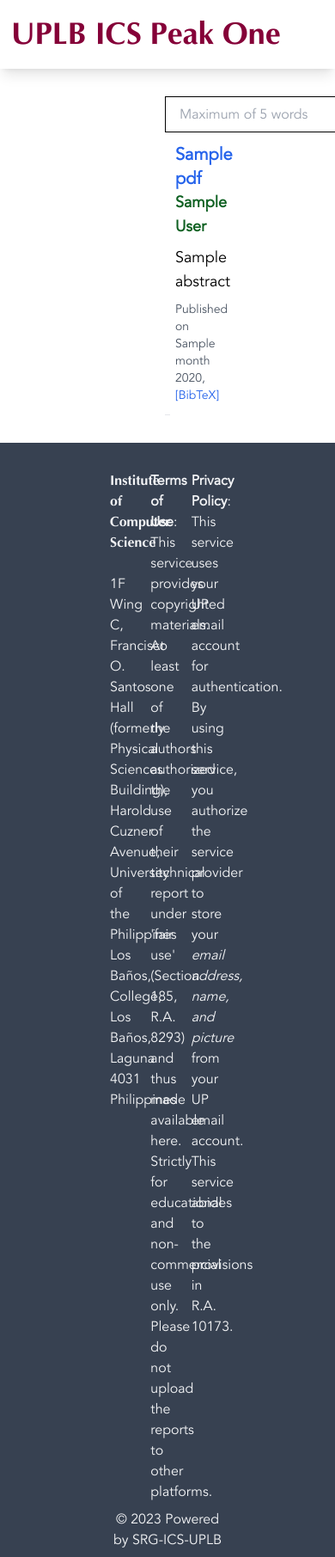
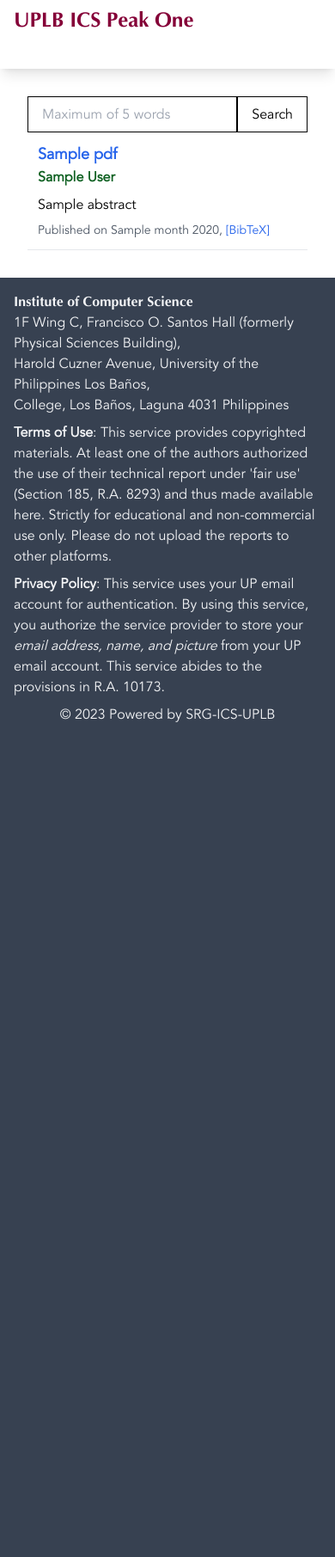
Before and after one commit to jtgalvez1/htmx-tr-searcher, a Flask app: template app/templates/index.html in a window 390 px wide; the page is wider, and only the part inside the window is pictured. Shown: that part at 86% size. After the commit the page ends 840 px from the top of that part, so only its background shows below. Run offline with Flask 3, Linux system fonts and the light colour scheme; the template is opened without the code that fills it: most values are stand-ins (such as "Sample title", 1, 10 or a date in 2020); parts of the project's set-up code (start-up, migrations or seed data) failed here and were passed over; some libraries are stand-ins or nearby versions.

Commit message:
UI: responsive mobile first design

```diff
--- /dev/null
+++ b/app/templates/components/footer.html
@@ -0,0 +1,17 @@
+
+<footer class="w-screen mt-auto p-4 lg:px-32 lg:pt-8 bg-gray-700 text-gray-100 grid grid-cols-1 lg:grid-cols-3 gap-2">
+    <div>
+      <h3>Institute of Computer Science</h3>
+      1F Wing C, Francisco O. Santos Hall (formerly Physical Sciences Building), <br>
+      Harold Cuzner Avenue, University of the Philippines Los Baños, <br>
+      College, Los Baños, Laguna 4031 Philippines
+    </div>
+    <div>
+      <strong>Terms of Use</strong>: This service provides copyrighted materials. At least one of the authors authorized the use of their
+        technical report under 'fair use' (Section 185,  <a href="https://www.officialgazette.gov.ph/1997/06/06/republic-act-no-8293/">R.A. 8293</a>) and thus made available here. Strictly for educational and non-commercial use only. Please do not upload the reports to other platforms.
+    </div>
+    <div>
+      <strong>Privacy Policy</strong>: This service uses your UP email account for authentication. By using this service, you authorize the service provider to store your <i>email address, name, and picture</i> from your UP email account. This service abides to the provisions in  <a href="https://www.officialgazette.gov.ph/2012/08/15/republic-act-no-10173/">R.A. 10173</a>.
+    </div>
+    <div class="text-center lg:col-span-3">&#169; 2023 Powered by <a href="https://github.com/srg-ics-uplb/srg-tr-searcher">SRG-ICS-UPLB</a></div>
+</footer>
--- /dev/null
+++ b/app/templates/components/header.html
@@ -0,0 +1,95 @@
+<header
+    class="
+        w-screen
+        h-20
+        flex
+        flex-col
+        lg:flex-row
+        justify-around
+        items-center
+        shadow-lg
+        relative"
+>
+    <div class="w-screen lg:max-w-max px-4 flex justify-between items-center">
+        <h3 class="max-w-max  text-2xl lg:text-4xl font-bold">
+            <a
+            style="color: var(--up-maroon);"
+            href="/"
+            >
+            UPLB ICS Peak One
+            </a>
+        </h3>
+        <!-- <button id="menu-btn" onclick="document.querySelector('#sidebar').style.left = '0';"> -->
+        {%if session['user'] %}
+        <svg
+            class="h-12 lg:hidden"
+            onclick="document.querySelector('#navbar').classList.toggle('hidden');"
+            viewBox="0 0 24 24" fill="none" xmlns="http://www.w3.org/2000/svg">
+            <g id="SVGRepo_bgCarrier" stroke-width="0"></g>
+            <g id="SVGRepo_tracerCarrier" stroke-linecap="round" stroke-linejoin="round"></g>
+            <g id="SVGRepo_iconCarrier">
+                <path d="M5 7H19" stroke="#cdcdcd" stroke-width="3" stroke-linecap="round" stroke-linejoin="round"></path>
+                <path d="M5 12L19 12" stroke="#cdcdcd" stroke-width="3" stroke-linecap="round" stroke-linejoin="round"></path>
+                <path d="M5 17L19 17" stroke="#cdcdcd" stroke-width="3" stroke-linecap="round" stroke-linejoin="round"></path>
+            </g>
+        </svg>
+        {% endif %}
+        <!-- </button> -->
+    </div>
+    {% if session['user'] %}
+      <nav
+        id="navbar"
+        class="
+            max-w-max
+            bg-white
+            flex
+            flex-col
+            lg:flex-row
+            items-center
+            absolute
+            top-20
+            lg:static
+            hidden
+            lg:block
+            shadow-lg
+            lg:shadow-none
+    ">
+        <a
+          class="w-screen lg:max-w-max p-2 lg:p-6 cursor-pointer border lg:border-0"
+          hx-get="/home"
+          hx-target="#pdfs"
+        >
+          Home
+        </a>
+        <a
+          class="w-screen lg:max-w-max p-2 lg:p-6 cursor-pointer border lg:border-0"
+          hx-get="/favorites"
+          hx-target="#pdfs"
+        >
+          Favorites
+        </a>
+        <a
+          class="w-screen lg:max-w-max p-2 lg:p-6 cursor-pointer border lg:border-0"
+          hx-get="/history"
+          hx-target="#pdfs"
+        >History</a>
+        <a class="w-screen lg:max-w-max p-2 lg:p-6 cursor-pointer border lg:border-0" href="/logout">Logout</a>
+      </nav>
+    {% else %}
+      <!-- 'Sign in with Google' button -->
+      <script src="https://accounts.google.com/gsi/client" async defer></script>
+      <div id="g_id_onload"
+        data-client_id="{{ client_id }}"
+        data-login_uri="{{ oauth_callback_url }}"
+        data-auto_prompt="false">
+      </div>
+      <div class="g_id_signin"
+        data-type="standard"
+        data-size="large"
+        data-theme="outline"
+        data-text="sign_in_with"
+        data-shape="rectangular"
+        data-logo_alignment="left">
+      </div>
+    {% endif %}
+  </header>
--- a/app/templates/index.html
+++ b/app/templates/index.html
@@ -10,57 +10,8 @@
   <title>UPLB ICS PeakOne</title>
 </head>
 <body class="min-h-screen flex flex-col">
-  <header class="w-screen h-20 flex justify-around items-center shadow-lg">
-    <h3 class="max-w-max text-4xl font-bold">
-      <a
-        style="color: var(--up-maroon);"
-        href="/"
-      >
-        UPLB ICS Peak One
-      </a>
-    </h3>
-    {% if session['user'] %}
-      <nav class="max-w-max flex items-center">
-        <a
-          class="p-6 cursor-pointer"
-          hx-get="/home"
-          hx-target="#pdfs"
-        >
-          Home
-        </a>
-        <a
-          class="p-6 cursor-pointer"
-          hx-get="/favorites"
-          hx-target="#pdfs"
-        >
-          Favorites
-        </a>
-        <a
-          class="p-6 cursor-pointer"
-          hx-get="/history"
-          hx-target="#pdfs"
-        >History</a>
-        <a class="p-6 cursor-pointer" href="/logout">Logout</a>
-      </nav>
-    {% else %}
-      <!-- 'Sign in with Google' button -->
-      <script src="https://accounts.google.com/gsi/client" async defer></script>
-      <div id="g_id_onload"
-        data-client_id="{{ client_id }}"
-        data-login_uri="{{ oauth_callback_url }}"
-        data-auto_prompt="false">
-      </div>
-      <div class="g_id_signin"
-        data-type="standard"
-        data-size="large"
-        data-theme="outline"
-        data-text="sign_in_with"
-        data-shape="rectangular"
-        data-logo_alignment="left">
-      </div>
-    {% endif %}
-  </header>
-  <main id="main" class="p-8 px-48">
+  {% include 'components/header.html' %}
+  <main id="main" class="p-8 lg:px-48">
     <form
       class="flex"
       hx-get="/search"
@@ -73,21 +24,6 @@
       {% include 'pdfs.html' %}
     </div>
   </main>
-  <footer class="w-screen mt-auto p-2 px-32 pt-8 bg-gray-700 text-gray-100 grid grid-cols-3 gap-2">
-    <div>
-      <h3>Institute of Computer Science</h3> <br>
-      1F Wing C, Francisco O. Santos Hall (formerly Physical Sciences Building), <br>
-      Harold Cuzner Avenue, University of the Philippines Los Baños, <br>
-      College, Los Baños, Laguna 4031 Philippines
-    </div>
-    <div>
-      <strong>Terms of Use</strong>: This service provides copyrighted materials. At least one of the authors authorized the use of their
-        technical report under 'fair use' (Section 185,  <a href="https://www.officialgazette.gov.ph/1997/06/06/republic-act-no-8293/">R.A. 8293</a>) and thus made available here. Strictly for educational and non-commercial use only. Please do not upload the reports to other platforms.
-    </div>
-    <div>
-      <strong>Privacy Policy</strong>: This service uses your UP email account for authentication. By using this service, you authorize the service provider to store your <i>email address, name, and picture</i> from your UP email account. This service abides to the provisions in  <a href="https://www.officialgazette.gov.ph/2012/08/15/republic-act-no-10173/">R.A. 10173</a>.
-    </div>
-    <div class="text-center col-span-3">&#169; 2023 Powered by <a href="https://github.com/srg-ics-uplb/srg-tr-searcher">SRG-ICS-UPLB</a></div>
-  </footer>
+  {% include 'components/footer.html' %}
 </body>
 </html>
--- a/app/templates/pdfs.html
+++ b/app/templates/pdfs.html
@@ -3,7 +3,7 @@
   {% for pdf in pdfs %}
   <div class="p-3">
     <a
-    class="text-blue-600 text-xl font-bold hover:text-blue-800 visited:text-purple-600"
+    class="text-blue-600 text-lg font-bold hover:text-blue-800 visited:text-purple-600"
     hx-get="/research_paper/{{ pdf['pdf_name'] }}"
     hx-target="#pdfs"
     {# target="_blank" #}
@@ -11,12 +11,12 @@
       {{ pdf['title'] }}
     </a>
     <p
-      class="font-bold text-lg"
+      class="font-bold"
       style="color: var(--forest-green);"
     >
       {{ pdf['authors'] }}
     </p>
-    <p class="mt-2 text-lg">
+    <p class="mt-2">
       {{ pdf['abstract'] }}
     </p>
     <p class="mt-2 text-sm text-gray-600">
```
